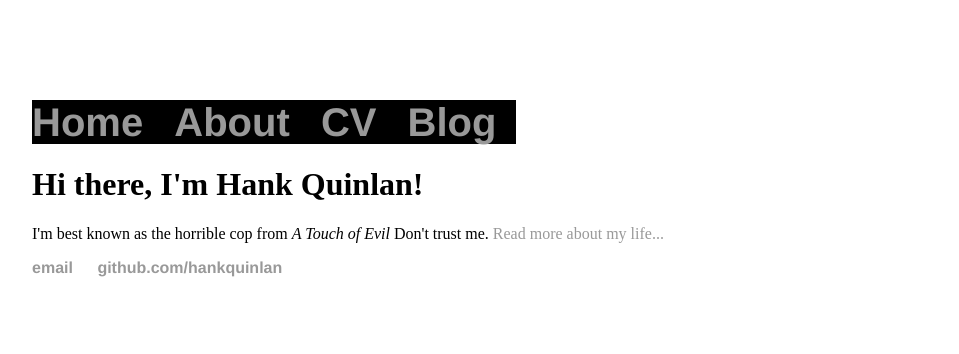
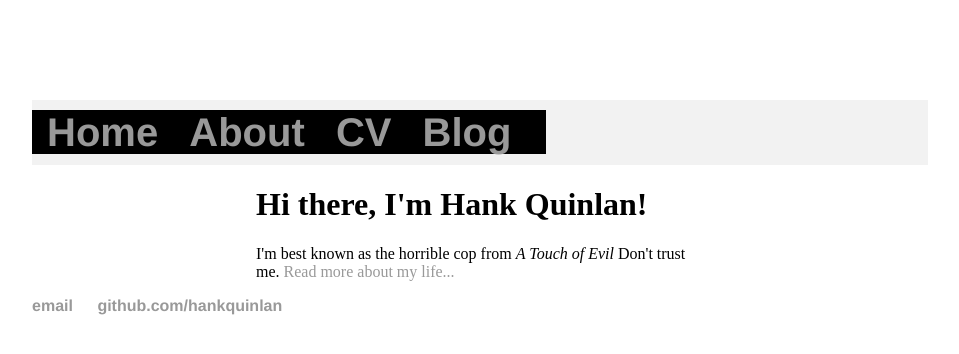
Before and after one commit to BobRendal/BobRendal.github.io, a Jekyll site: the page built from index.html, in a window 1280 px wide. Shown: the top 354 px of the page, without its empty margins (160-1119 px from the left). Built offline with Jekyll 4.4.1, drawn with Linux system fonts in a browser that asks for light colours.

Commit message:
Update main.css

```diff
--- a/css/main.css
+++ b/css/main.css
@@ -14,6 +14,18 @@ nav ul li, footer ul li {
     display: inline;
     margin-right: 20px;
 }
+
+.container {
+  width: 50%; /* 1170px on your site, 50% is for this example */
+  padding: 0 15px;
+  margin: 0 auto;
+}
+
+.bg-wraf {
+  background: #f2f2f2;
+  padding: 10px 0; /* For clarity */
+}
+
 a {
     text-decoration: none;
     color: #999;
```
